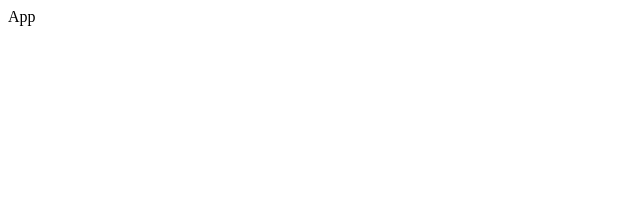
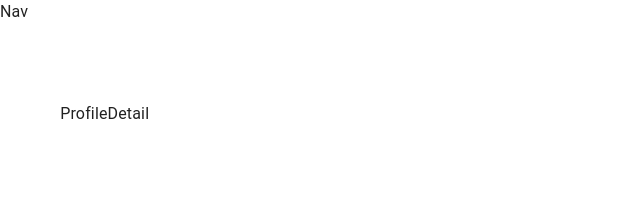
Before and after one commit to Bjthomas11/FilmPire-Netflix-clone--React, a React (Create React App) app: page /profile/1 in a window 1280 px wide. Shown: the top 208 px of the page, without its empty margins (0-640 px from the left). Built offline with nearby package versions, Linux system fonts and the light colour scheme.

Commit message:
base mui styling setup hook

```diff
--- /dev/null
+++ b/src/components/ActorsDetail/ActorsDetail.jsx
@@ -0,0 +1,7 @@
+import React from "react";
+
+const ActorsDetail = () => {
+  return <div>ActorsDetail</div>;
+};
+
+export default ActorsDetail;
--- a/src/components/App.jsx
+++ b/src/components/App.jsx
@@ -1,7 +1,40 @@
 import React from "react";
+import { CssBaseline } from "@mui/material";
+import { Route, Switch } from "react-router-dom";
+import useStyles from "./styles";
+import {
+  ActorsDetail,
+  MovieDetail,
+  Movies,
+  Nav,
+  ProfileDetail
+} from "./index.js";
 
 function App() {
-  return <div>App</div>;
+  // calling styles hook from styles file
+  const classes = useStyles();
+
+  return (
+    <div className={classes.root}>
+      <CssBaseline />
+      <Nav />
+      <main className={classes.content}>
+        <div className={classes.toolbar} />
+        <Switch>
+          <Route exact path="/" component={Movies} />
+          <Route exact path="/movie/:id" component={MovieDetail} />
+          <Route exact path="/actors/:id" component={ActorsDetail} />
+          <Route exact path="/profile/:id" component={ProfileDetail} />
+        </Switch>
+      </main>
+    </div>
+  );
 }
 
 export default App;
+
+// import MovieDetail from "./MovieDetail/MovieDetail";
+// import ActorsDetail from "./ActorsDetail/ActorsDetail";
+// import ProfileDetail from "./ProfileDetail/ProfileDetail";
+// import Movies from "./Movies/Movies";
+// import Nav from "./Nav/Nav";
--- /dev/null
+++ b/src/components/MovieDetail/MovieDetail.jsx
@@ -0,0 +1,7 @@
+import React from "react";
+
+const MovieDetail = () => {
+  return <div>MovieDetail</div>;
+};
+
+export default MovieDetail;
--- /dev/null
+++ b/src/components/Movies/Movies.jsx
@@ -0,0 +1,7 @@
+import React from "react";
+
+const Movies = () => {
+  return <div>Movies</div>;
+};
+
+export default Movies;
--- /dev/null
+++ b/src/components/Nav/Nav.jsx
@@ -0,0 +1,7 @@
+import React from "react";
+
+const Nav = () => {
+  return <div>Nav</div>;
+};
+
+export default Nav;
--- /dev/null
+++ b/src/components/ProfileDetail/ProfileDetail.jsx
@@ -0,0 +1,7 @@
+import React from "react";
+
+const ProfileDetail = () => {
+  return <div>ProfileDetail</div>;
+};
+
+export default ProfileDetail;
--- /dev/null
+++ b/src/components/index.js
@@ -0,0 +1,5 @@
+export { default as ActorsDetail } from "./ActorsDetail/ActorsDetail";
+export { default as MovieDetail } from "./MovieDetail/MovieDetail";
+export { default as Movies } from "./Movies/Movies";
+export { default as Nav } from "./Nav/Nav";
+export { default as ProfileDetail } from "./ProfileDetail/ProfileDetail";
--- /dev/null
+++ b/src/components/styles.js
@@ -0,0 +1,15 @@
+import { makeStyles } from "@mui/styles";
+
+export default makeStyles(() => ({
+  root: {
+    display: "flex",
+    height: "100%"
+  },
+  content: {
+    flexGrow: 1,
+    padding: "2em"
+  },
+  toolbar: {
+    height: "70px"
+  }
+}));
--- a/src/index.js
+++ b/src/index.js
@@ -1,10 +1,13 @@
 import React from "react";
 import ReactDOM from "react-dom/client";
 import App from "./components/App";
+import { BrowserRouter as Router } from "react-router-dom";
 
 const root = ReactDOM.createRoot(document.getElementById("root"));
 root.render(
   <React.StrictMode>
-    <App />
+    <Router>
+      <App />
+    </Router>
   </React.StrictMode>
 );
```
